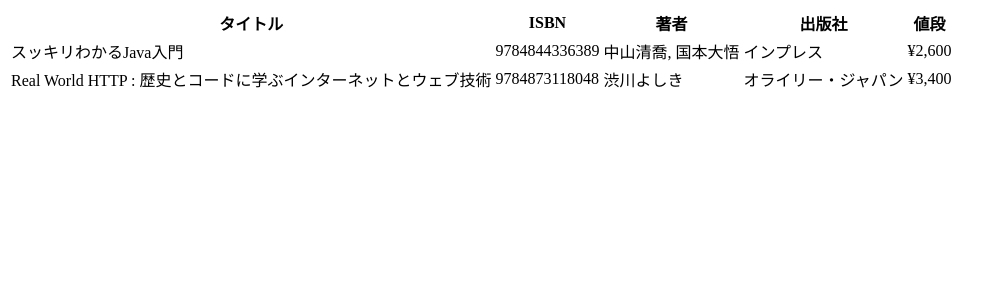
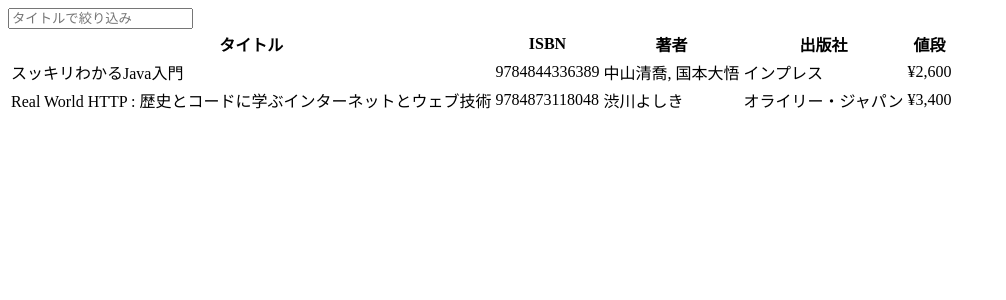
Before and after one commit to jinpei0908/my-books, a React app: page / in a window 1280 px wide. Shown: the top 300 px of the page, without its empty margins (0-1006 px from the left). Built offline with nearby package versions, Linux system fonts and the light colour scheme; the HTML template or start-up script is replaced by a standard one.

Commit message:
絞り込み用の検索ボックスを追加した/npm scriptを追加した

```diff
--- a/package.json
+++ b/package.json
@@ -9,7 +9,8 @@
   "scripts": {
     "build": "esbuild --bundle --minify --outfile=docs/js/main.js --define:process.env.NODE_ENV='\"production\"' src/main.tsx",
     "prettier": "prettier --write src",
-    "jekyll": "bundle exec jekyll serve"
+    "jekyll": "bundle exec jekyll serve",
+    "preview": "npm run build && npm run jekyll"
   },
   "repository": {
     "type": "git",
--- /dev/null
+++ b/src/component/input.tsx
@@ -0,0 +1,17 @@
+import { ChangeEvent } from 'react'
+
+interface Props {
+  value: string
+  onChange: (event: ChangeEvent<HTMLInputElement>) => void
+}
+
+const Input = ({ value, onChange }: Props) => (
+  <input
+    type="text"
+    placeholder="タイトルで絞り込み"
+    value={value}
+    onChange={onChange}
+  />
+)
+
+export default Input
--- a/src/main.tsx
+++ b/src/main.tsx
@@ -1,11 +1,34 @@
+import { useState } from 'react'
 import ReactDOM from 'react-dom'
+import Input from './component/input'
 import Table from './component/table'
 import books from './data/books'
 
-const element = (
-  <>
-    <Table books={books} />
-  </>
-)
+const createRegex = (text: string): string => `.*${text}.*`
 
-ReactDOM.render(element, document.getElementById('root'))
+const RootElement = () => {
+  const [value, setValue] = useState('')
+  const [filteredBooks, setFilteredBooks] = useState(books)
+
+  return (
+    <>
+      <Input
+        value={value}
+        onChange={(e) => {
+          setValue(e.target.value)
+          setFilteredBooks(
+            books.filter(
+              (book) =>
+                book.title
+                  .toLocaleLowerCase()
+                  .match(createRegex(e.target.value)) != null
+            )
+          )
+        }}
+      />
+      <Table books={filteredBooks} />
+    </>
+  )
+}
+
+ReactDOM.render(<RootElement />, document.getElementById('root'))
```
Also changed, not shown: 1 other file (tests, documents, lock files or other folders).
